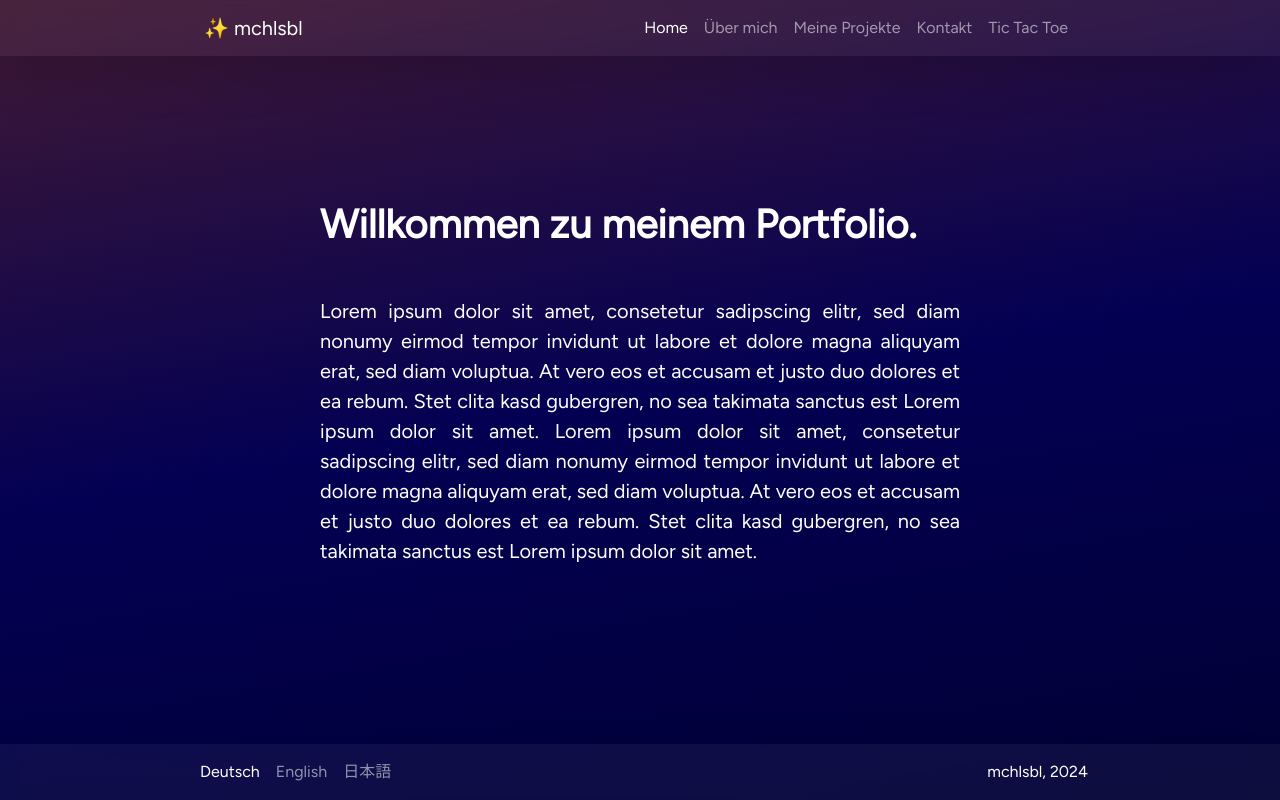
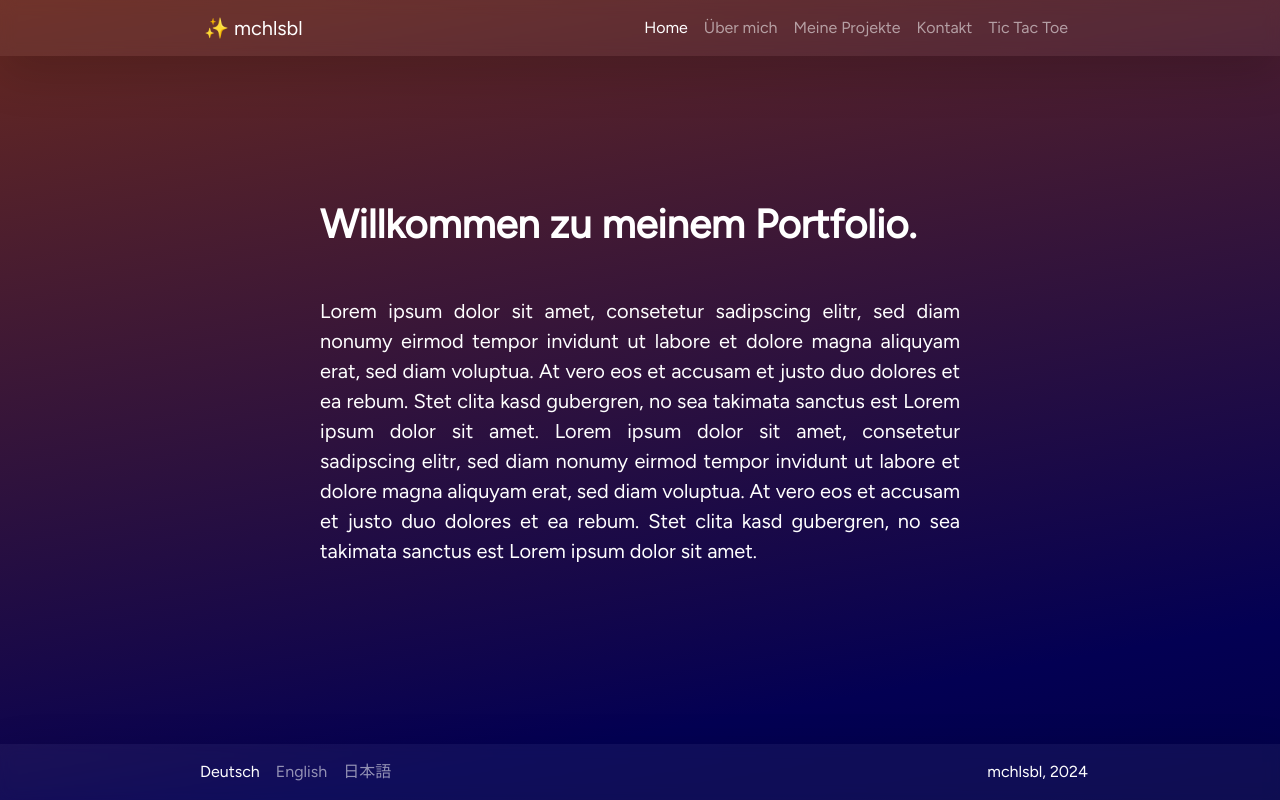
Before and after one commit to mchlsbl/mchlsbl.github.io, a Vue app: page / in a window 1280 px wide. Built offline with nearby package versions, Linux system fonts and the light colour scheme.

Commit message:
Make gradient animation slower

```diff
--- a/src/App.vue
+++ b/src/App.vue
@@ -28,7 +28,7 @@ import Footer from "./components/Footer.vue";
 .bg {
     background: linear-gradient(170deg, #a84300, #030053, #000000);
     background-size: 500% 200%;
-    animation: BackgroundGradient 20s ease-in-out infinite;
+    animation: BackgroundGradient 40s ease-in-out infinite;
     width: 100vw;
     height: 100vh;
     z-index: -1;
```
